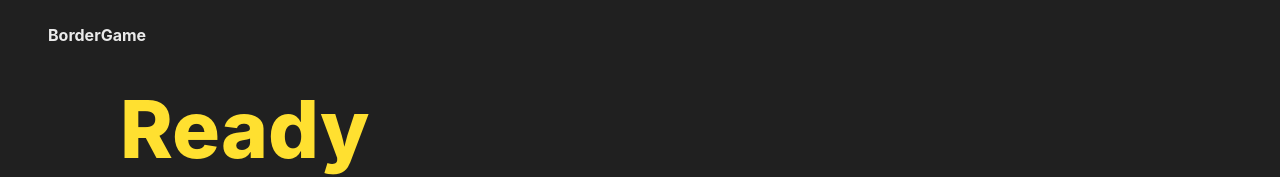
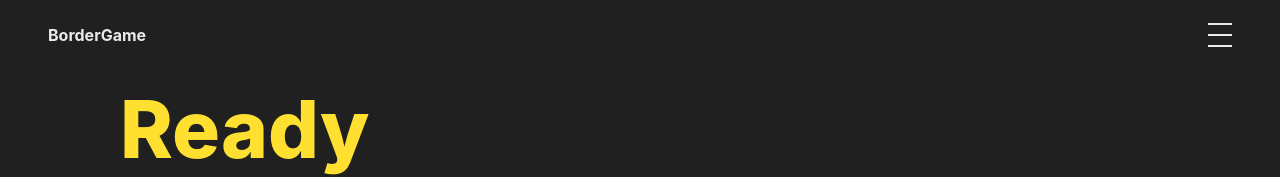
Before and after one commit to yyb02006/Boardgame, a React (Create React App) app: page / in a window 1280 px wide. Shown: the top 177 px of the page. Built offline with nearby package versions, Linux system fonts and the light colour scheme.

Commit message:
햄버거 메뉴 css 정의

```diff
--- a/src/GlobalStyle.ts
+++ b/src/GlobalStyle.ts
@@ -44,6 +44,7 @@ const GlobalStyle = createGlobalStyle`${css`
 	:root {
 		--bgColor-dark: #202020;
 		--color-royalBlue: #4444dd;
+		--color-white: #eaeaea;
 		--bgGradient-purple-navy: linear-gradient(135deg, #6e1af5 0%, #110981 100%);
 		--globalNavSize: 80px;
 	}
--- a/src/components/Header.tsx
+++ b/src/components/Header.tsx
@@ -1,4 +1,5 @@
-import React from 'react';
+import { fullWidthHeight } from '#styles/theme';
+import React, { useState } from 'react';
 import { NavLink } from 'react-router-dom';
 import styled from 'styled-components';
 
@@ -10,6 +11,7 @@ const Layout = styled.section`
 	left: 0;
 	padding: 0 48px 10px 48px;
 	display: flex;
+	justify-content: space-between;
 	align-items: center;
 	z-index: 1;
 	@media screen and (max-width: 1024px) {
@@ -27,14 +29,141 @@ const HeaderNav = styled(NavLink)`
 	font-weight: 700;
 `;
 
+const HambergerMenu = styled.div`
+	width: 24px;
+	height: 24px;
+	position: relative;
+	perspective: 1000px;
+`;
+
+const MenuIcon = styled.div`
+	${fullWidthHeight};
+	position: absolute;
+	top: 0;
+	right: 0;
+	display: flex;
+	flex-direction: column;
+	justify-content: space-between;
+	cursor: pointer;
+	> div {
+		height: 2px;
+		background-color: #eaeaea;
+	}
+	&:hover {
+		> div {
+			background-color: yellow;
+		}
+	}
+`;
+
+const Spread = styled.div`
+	width: 200px;
+	height: 240px;
+	background-color: #202020;
+	position: absolute;
+	top: 0;
+	right: 0;
+	opacity: 0;
+	box-shadow: 0 0 24px #101010;
+	border-radius: 16px;
+	display: flex;
+	flex-direction: column;
+	align-items: center;
+	padding: 24px 0;
+	gap: 24px;
+	font-size: 1rem;
+	@keyframes fallIn {
+		from {
+			transform: translateZ(200px);
+			opacity: 0;
+		}
+		to {
+			transform: translateZ(0);
+			opacity: 1;
+		}
+	}
+	animation: fallIn 0.3s linear forwards;
+	& .Title {
+		font-size: 1.5em;
+		font-weight: 800;
+		color: yellow;
+		height: auto;
+		flex-shrink: 0;
+	}
+	& .Links {
+		${fullWidthHeight}
+		display: flex;
+		flex-direction: column;
+		justify-content: space-around;
+		align-items: center;
+		font-weight: 600;
+		& > a {
+			&:hover {
+				color: var(--color-royalBlue);
+			}
+		}
+	}
+`;
+
+const CloseButton = styled.div`
+	position: absolute;
+	top: 8px;
+	right: 8px;
+	width: 20px;
+	height: 20px;
+	display: flex;
+	justify-content: center;
+	align-items: center;
+	&::before,
+	&::after {
+		content: '';
+		position: absolute;
+		display: block;
+		width: 80%;
+		height: 2px;
+		background-color: #bababa;
+		z-index: 1;
+	}
+	&::after {
+		transform: rotate(45deg);
+	}
+	&::before {
+		transform: rotate(-45deg);
+	}
+`;
+
 interface HeaderProps {
 	title: string;
 }
 
 const Header = ({ title }: HeaderProps) => {
+	const [isOpen, setIsOpen] = useState(false);
 	return (
 		<Layout>
 			<HeaderNav to={'/'}>{title}</HeaderNav>
+			<HambergerMenu
+				onClick={() => {
+					setIsOpen(true);
+				}}
+			>
+				{isOpen ? (
+					<Spread>
+						<CloseButton></CloseButton>
+						<span className="Title">Games</span>
+						<div className="Links">
+							<NavLink to={'/'}>BorderGame</NavLink>
+							<NavLink to={'/card-flipper'}>CardFlipper</NavLink>
+							<span>Puzzles</span>
+						</div>
+					</Spread>
+				) : (
+					<MenuIcon>
+						<div />
+						<div />
+						<div />
+					</MenuIcon>
+				)}
+			</HambergerMenu>
 		</Layout>
 	);
 };
```
